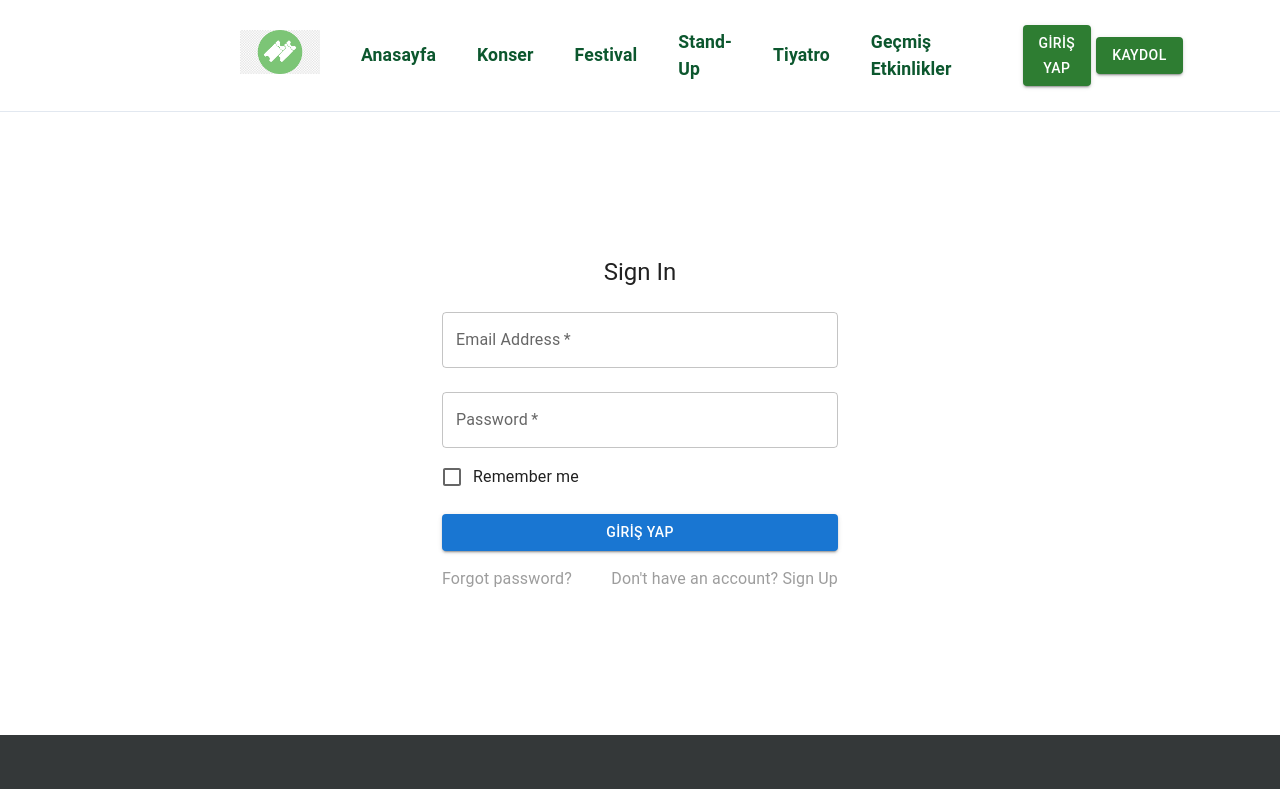
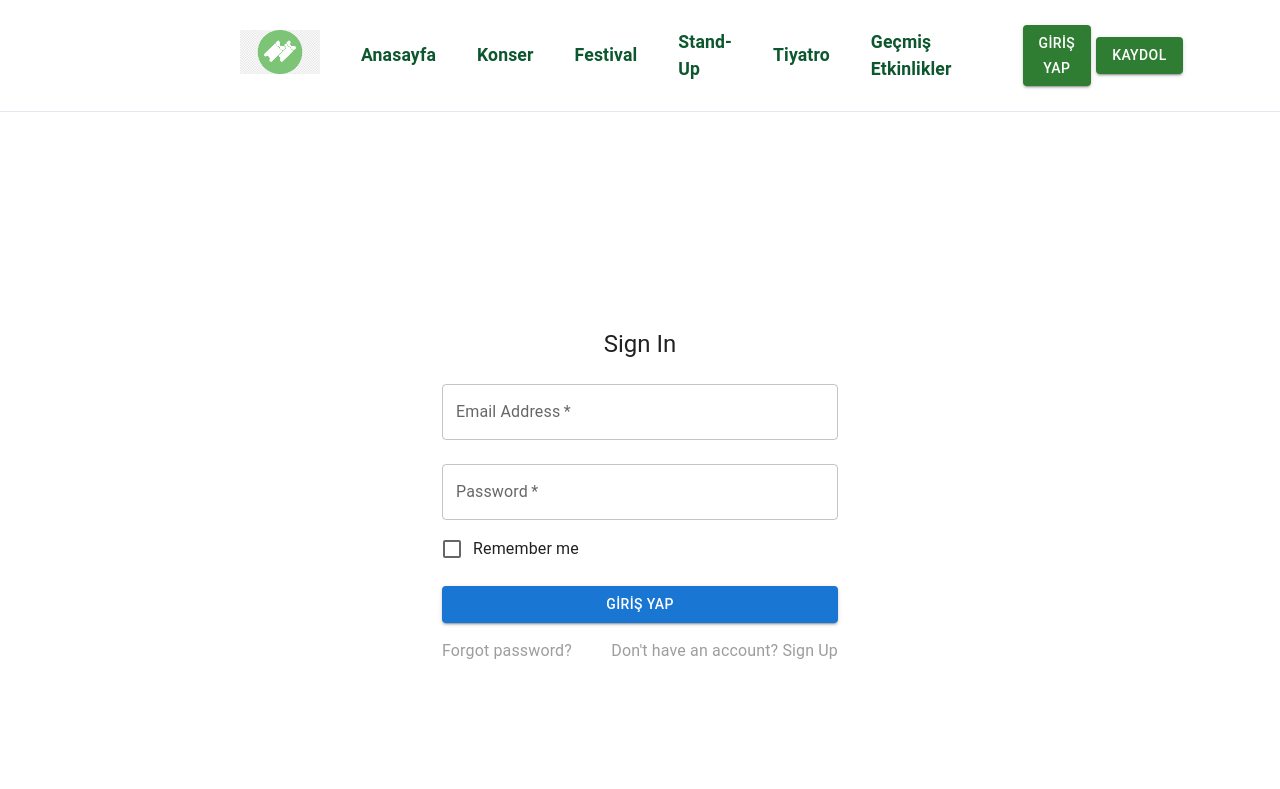
Before and after one commit to gokalpcakar/BiletAl, a React (Create React App) app: page /signin in a window 1280 px wide. Shown: the top 789 px of the page. Built offline with nearby package versions, Linux system fonts and the light colour scheme.

Commit message:
Sign In and Sign Up components have been arranged to be called within the Main Layout.

```diff
--- a/src/layout/signin/index.js
+++ /dev/null
@@ -1,18 +0,0 @@
-import React from "react";
-import SignIn from "../../pages/SignIn";
-import Footer from "../../components/Footer";
-import Navbar from "../../components/Navbar";
-
-
-
-function SignInLayout({ children }) {
-  return (
-    <>
-        <Navbar />
-        <SignIn />
-        <Footer />
-    </>
-  );
-}
-
-export default SignInLayout;
--- a/src/routes/index.js
+++ b/src/routes/index.js
@@ -1,6 +1,5 @@
 import React from "react";
 import MainLayout from "../layout/main";
-import SignInLayout from "../layout/signin";
 import Home from '../pages/Home';
 import Concert from '../pages/Concert';
 import Theatre from '../pages/Theatre';
@@ -15,12 +14,6 @@ const mainLayoutWrapper = (PageComponent) => (
   <MainLayout>
     <PageComponent />
   </MainLayout>
-);
-
-const signInLayoutWrapper = (PageComponent) => (
-    <SignInLayout>
-        <PageComponent />
-    </SignInLayout>
 );
 
 const routes = [
@@ -78,11 +71,11 @@ const routes = [
   },
   {
     path: 'signin',
-    element: signInLayoutWrapper(SignIn)
+    element: mainLayoutWrapper(SignIn)
   },
   {
     path: 'signup',
-    element: signInLayoutWrapper(SignUp)
+    element: mainLayoutWrapper(SignUp)
   },
   {
     path: '*',
```
